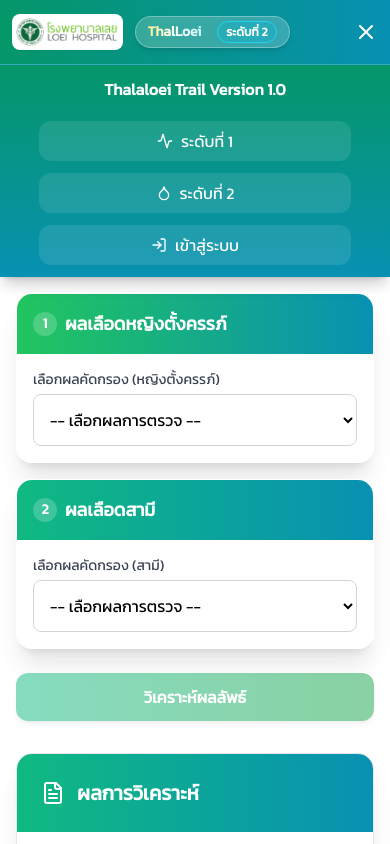
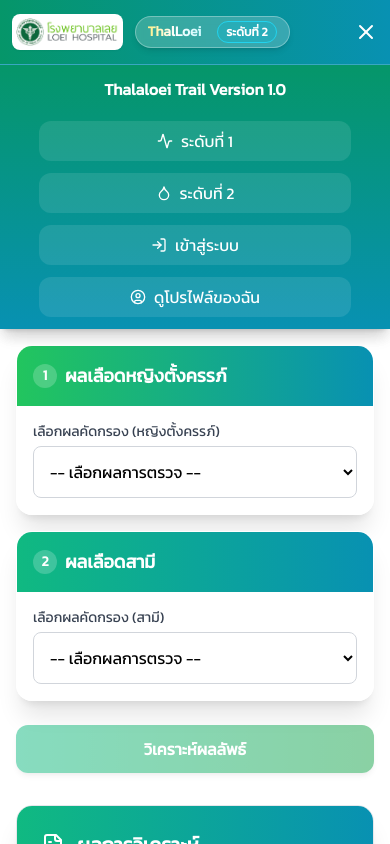
Before and after one commit to Bunlung777/Web-Hp, a React (Create React App) app: page /Blood in a window 390 px wide. Both pictures are taken after a click on the button 366 px from the left and 32 px from the top of the page. Shown: the top 844 px of the page. Built offline with nearby package versions, Linux system fonts and the light colour scheme.

Commit message:
no message

```diff
--- a/src/Navbar.js
+++ b/src/Navbar.js
@@ -253,6 +253,14 @@ if (location.pathname === '/ThalassemiaScreening') {
             <LogIn className="w-4 h-4" />
             เข้าสู่ระบบ
               </button>
+                            <button
+                onClick={handleProfile}
+                className="flex items-center gap-2 w-[80%] justify-center py-2 rounded-xl text-white font-medium
+                           bg-white/10 hover:bg-white/20 transition-all duration-300"
+              >
+                <UserCircle className="w-4 h-4" />
+                ดูโปรไฟล์ของฉัน
+              </button>
           </div>
         </div>
       )}
```
